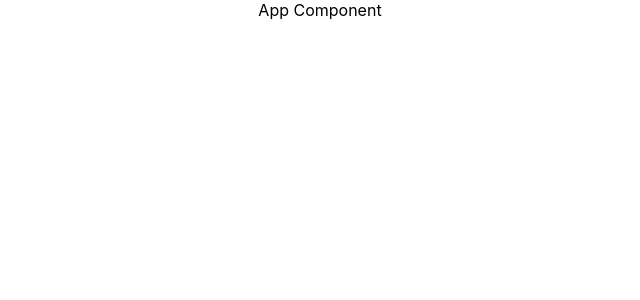
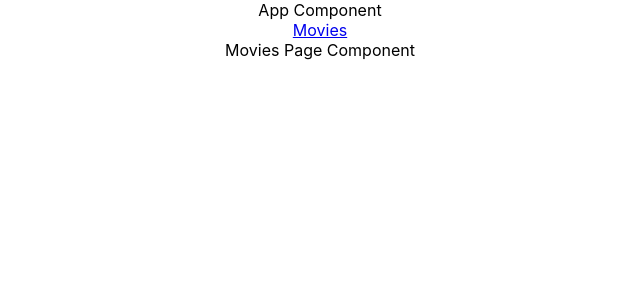
Before and after one commit to copolat/movieapp_ui, a React (Create React App) app: page /movies in a window 1280 px wide. Shown: the top 300 px of the page, without its empty margins (320-960 px from the left). Built offline with nearby package versions, Linux system fonts and the light colour scheme.

Commit message:
Create Route, Link

```diff
--- a/package.json
+++ b/package.json
@@ -9,6 +9,7 @@
     "react": "^17.0.2",
     "react-dom": "^17.0.2",
     "react-redux": "^7.2.4",
+    "react-router-dom": "^5.2.0",
     "react-scripts": "4.0.3",
     "redux": "^4.1.0",
     "redux-devtools-extension": "^2.13.9",
--- a/src/App.js
+++ b/src/App.js
@@ -1,9 +1,14 @@
 import './App.css';
+import {Link, Route} from 'react-router-dom'
+import MoviesPage from './components/pages/MoviesPage';
 
 function App() {
   return (
     <div className="App">
       App Component
+      <br/>
+      <Link to="movies">Movies</Link>
+      <Route path='/movies' component={MoviesPage}></Route>
     </div>
   );
 }
--- /dev/null
+++ b/src/components/pages/MoviesPage.js
@@ -0,0 +1,23 @@
+// Created with rcredux snippet
+import React, { Component } from 'react'
+import { connect } from 'react-redux'
+
+export class MoviesPage extends Component {
+  render() {
+    return (
+      <div>
+        Movies Page Component
+      </div>
+    )
+  }
+}
+
+const mapStateToProps = (state) => ({
+
+})
+
+const mapDispatchToProps = {
+
+}
+
+export default connect(mapStateToProps, mapDispatchToProps)(MoviesPage)
--- a/src/index.js
+++ b/src/index.js
@@ -8,11 +8,14 @@ import rootReducer from './reducers/rootReducer'
 import thunk from 'redux-thunk';
 import {composeWithDevTools} from 'redux-devtools-extension'
 import { Provider } from 'react-redux';
+import { BrowserRouter } from 'react-router-dom';
 const myStore = createStore(rootReducer, composeWithDevTools(applyMiddleware(thunk)))
 ReactDOM.render(
-  <Provider store={myStore}>
-    <App />
-  </Provider>,
+  <BrowserRouter>
+    <Provider store={myStore}>
+      <App />
+    </Provider>
+  </BrowserRouter>,
   document.getElementById('root')
 );
 
```
Also changed, not shown: 1 other file (tests, documents, lock files or other folders).
